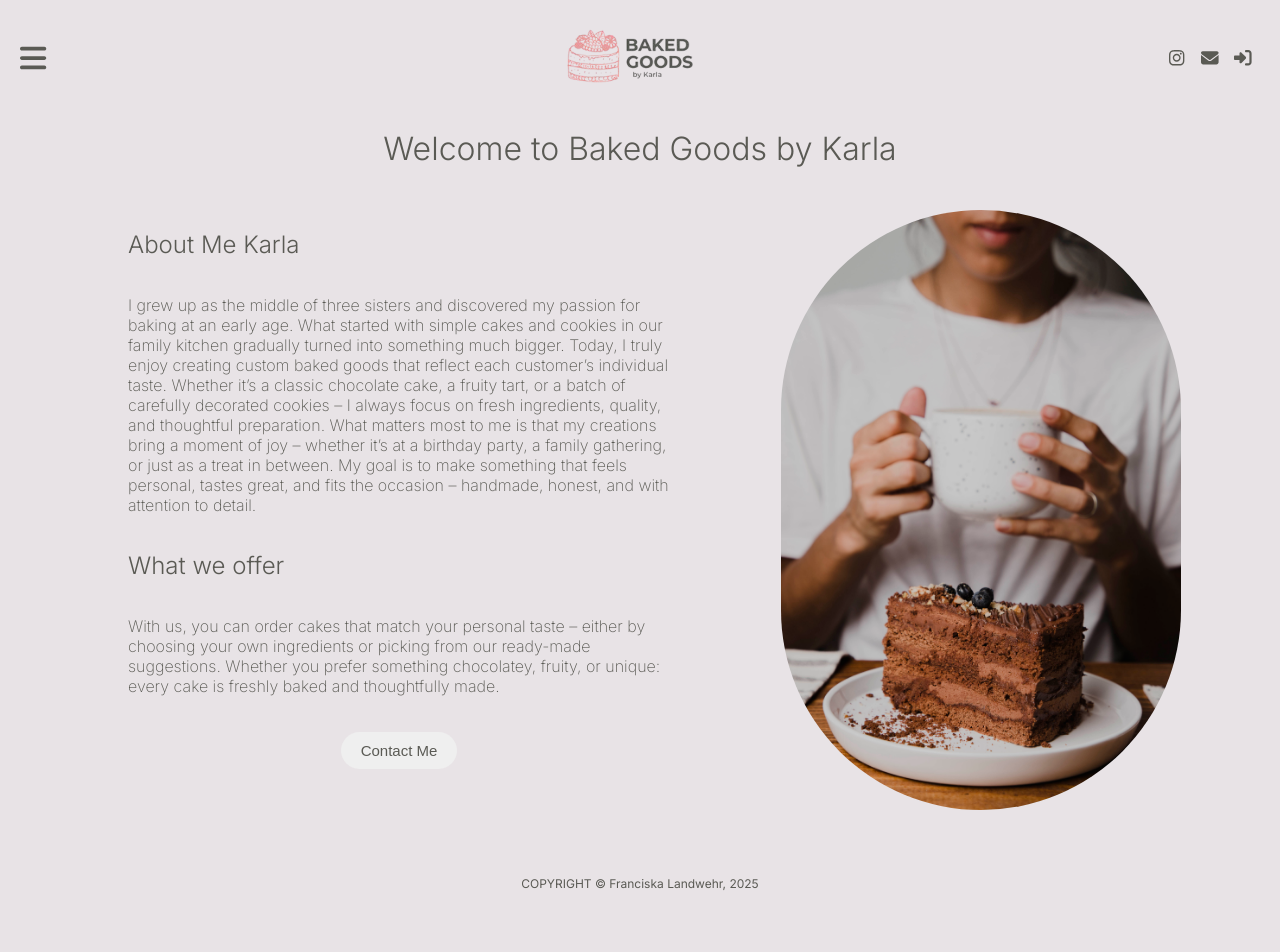
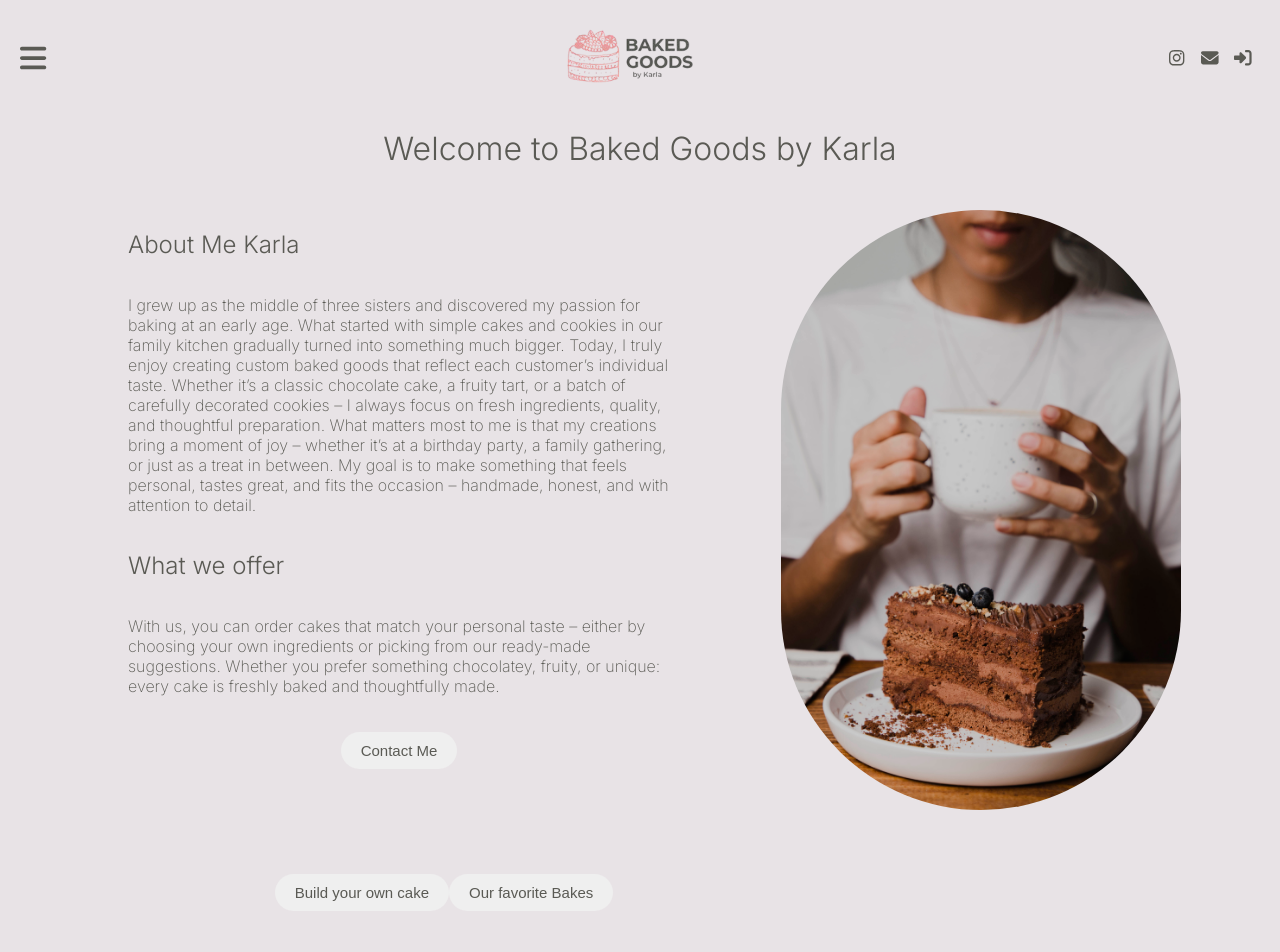
Before and after one commit to Panchita1989/CakesByKarla, a React (Vite) app: page / in a window 1280 px wide. Shown: the top 952 px of the page. Built offline with nearby package versions, Linux system fonts and the light colour scheme.

Commit message:
added buttons

```diff
--- a/src/pages/LandingPage.css
+++ b/src/pages/LandingPage.css
@@ -52,3 +52,10 @@ h2{
 p{
     font-weight: 200;
 }
+.choosYourOption{
+    margin-left: 100px;
+    padding: 20px;
+    width: 50%;
+    display: flex;
+    justify-content: center;
+}
--- a/src/pages/LandingPage.jsx
+++ b/src/pages/LandingPage.jsx
@@ -22,6 +22,10 @@ export default function LandingPage(){
                     <img src={Karla} alt="Karla" />
                 </div>
             </div>
+            <section className='choosYourOption'>
+                    <button className='buildYourOwnCake'>Build your own cake</button>
+                    <button className='ourFavoriteBakes'>Our favorite Bakes</button>
+            </section>
         </div>
     )
 }
```
